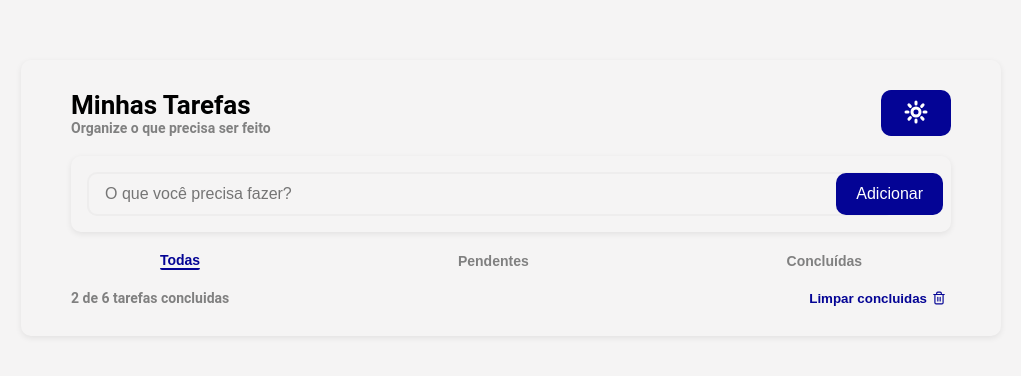
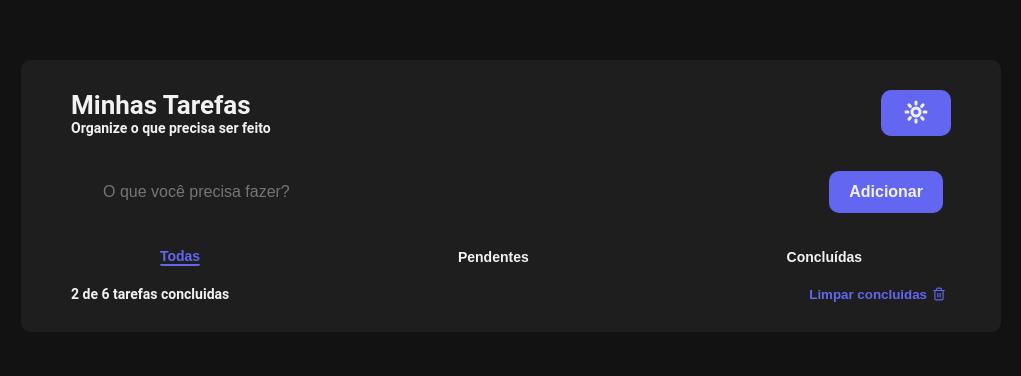
Before and after one commit to HenriqueCunha02/todo-list-react, a React (Vite) app: page / in a window 1280 px wide. Shown: the top 376 px of the page, without its empty margins (129-1150 px from the left). Built offline with nearby package versions, Linux system fonts and the light colour scheme.

Commit message:
Add dark theme

```diff
--- a/src/App.tsx
+++ b/src/App.tsx
@@ -1,5 +1,6 @@
 import { Home } from './pages/Home';
 
+import './styles/theme.css';
 import './styles/global.css';
 
 function App() {
--- a/src/components/Container/styles.module.css
+++ b/src/components/Container/styles.module.css
@@ -1,8 +1,8 @@
 .container {
   border-radius: 10px;
-  box-shadow: 0 2px 6px rgba(0, 0, 0, 0.08);
+  box-shadow: var(--box-shadow);
   max-width: 98rem;
   margin: 6rem auto;
   padding: 1rem;
-  background-color: transparent;
+  background-color: var(--card);
 }
--- a/src/components/DefaultInput/index.tsx
+++ b/src/components/DefaultInput/index.tsx
@@ -17,9 +17,9 @@ export function DefaultInput({ addTask }: DefaultInputProps) {
   return (
     <form className={styles.inputContainer} onSubmit={handleCreateNewTask}>
       <input
-        type='text'
         value={task}
         onChange={e => setTask(e.target.value)}
+        type='text'
         className={styles.defaultInput}
         placeholder='O que você precisa fazer?'
       />
--- a/src/components/DefaultInput/styles.module.css
+++ b/src/components/DefaultInput/styles.module.css
@@ -1,17 +1,18 @@
 .inputContainer {
   margin: 20px 40px;
   border-radius: 10px;
-  box-shadow: 0 2px 6px rgba(0, 0, 0, 0.08);
+  box-shadow: var(--box-shadow);
   padding: 16px;
   display: flex;
   position: relative;
 }
 
 .defaultInput {
+  color: var(--text-default);
   width: 100%;
   background-color: transparent;
   outline: none;
-  border: 2px solid rgba(128, 128, 128, 0.068);
+  border: var(--box-shadow);
   border-radius: 10px;
   font-size: 1.6rem;
   padding: 20px 120px 20px 16px;
@@ -19,8 +20,9 @@
 }
 
 .inputButton {
-  color: white;
-  background-color: rgb(4, 4, 149);
+  color: var(--text-button);
+  background-color: var(--button);
+  font-weight: bold;
   font-size: 1.6rem;
   text-decoration: none;
   border-radius: 10px;
--- a/src/components/Footer/styles.module.css
+++ b/src/components/Footer/styles.module.css
@@ -7,16 +7,17 @@
 }
 
 .footer span {
-  color: grey;
+  color: var(--text-default);
   font-weight: bold;
 }
 
 .footer button {
   font-weight: bold;
-  color: rgb(4, 4, 149);
+  color: var(--button);
   border: none;
   background-color: transparent;
   display: flex;
   align-items: center;
   justify-content: center;
+  cursor: pointer;
 }
--- a/src/components/Header/index.tsx
+++ b/src/components/Header/index.tsx
@@ -2,13 +2,17 @@ import { SunIcon } from 'lucide-react';
 import styles from './styles.module.css';
 
 export function Header() {
+  const handleToggleTheme = () => {
+    document.documentElement.classList.toggle('dark');
+  };
+
   return (
     <div className={styles.headerContent}>
       <header className={styles.header}>
         Minhas Tarefas
         <span>Organize o que precisa ser feito</span>
       </header>
-      <button className={styles.theme}>
+      <button className={styles.theme} onClick={handleToggleTheme}>
         <SunIcon strokeWidth={3} />
       </button>
     </div>
--- a/src/components/Header/styles.module.css
+++ b/src/components/Header/styles.module.css
@@ -5,6 +5,7 @@
 }
 
 .header {
+  color: var(--text-default);
   font-size: 2.6rem;
   font-weight: bold;
   display: flex;
@@ -12,13 +13,13 @@
 }
 
 .header span {
-  color: grey;
+  color: var(--text-default);
   font-size: 1.4rem;
 }
 
 .theme {
-  color: white;
-  background-color: rgb(4, 4, 149);
+  color: var(--text-button);
+  background-color: var(--button);
   text-decoration: none;
   border-radius: 10px;
   border: none;
--- a/src/components/NavFilters/styles.module.css
+++ b/src/components/NavFilters/styles.module.css
@@ -10,12 +10,12 @@
   border: none;
   font-size: 1.4rem;
   font-weight: bold;
-  color: grey;
+  color: var(--text-default);
   cursor: pointer;
 }
 
 .taskFilters button.active {
-  color: rgb(4, 4, 149);
-  border-bottom: 2px solid rgb(4, 4, 149);
+  color: var(--button);
+  border-bottom: 2px solid var(--button);
   border-radius: 2px;
 }
--- a/src/components/Taskitem/styles.module.css
+++ b/src/components/Taskitem/styles.module.css
@@ -2,16 +2,17 @@ input {
   width: 20px;
   height: 20px;
   cursor: pointer;
-  accent-color: rgb(4, 4, 149);
+  accent-color: var(--button);
   margin-right: 40px;
 }
 
 li {
+  color: var(--text-default);
   display: flex;
   align-items: center;
   padding: 16px;
   border-radius: 4px;
-  box-shadow: 0 2px 6px rgba(0, 0, 0, 0.08);
+  box-shadow: var(--box-shadow);
   list-style: none;
   margin-top: 2px;
 }
@@ -20,6 +21,7 @@ li {
   flex: 1;
   display: flex;
   justify-content: flex-end;
+  color: var(--text-default);
 }
 
 .icon :first-child {
--- a/src/pages/Home/index.tsx
+++ b/src/pages/Home/index.tsx
@@ -11,7 +11,7 @@ import { useState } from 'react';
 export function Home() {
   const [task, setTask] = useState<Task[]>([]);
 
-  function addTask(title: string) {
+  function handleCreateNewTask(title: string) {
     const newTask: Task = {
       id: Date.now(),
       title,
@@ -25,7 +25,7 @@ export function Home() {
   return (
     <Container>
       <Header />
-      <DefaultInput addTask={addTask} />
+      <DefaultInput addTask={handleCreateNewTask} />
 
       <NavFilters />
       <TaskList tasks={task} />
--- a/src/styles/global.css
+++ b/src/styles/global.css
@@ -22,5 +22,5 @@ body {
     'Helvetica Neue',
     sans-serif;
   font-size: 1.6rem;
-  background-color: rgba(209, 205, 205, 0.217);
+  background-color: var(--primary);
 }
--- /dev/null
+++ b/src/styles/theme.css
@@ -0,0 +1,19 @@
+:root {
+  --primary: #121212;
+  --card: #1e1e1e;
+
+  --text-default: #f2f2f2;
+  --text-button: #f2f2f2;
+  --button: #6366f1;
+}
+
+:root.dark {
+  --primary: #f8f9fa;
+  --card: #ffffff;
+
+  --text-default: #212529;
+  --text-button: #ffffff;
+  --button: #2563eb;
+
+  --box-shadow: 0px 2px 6px rgba(0, 0, 0, 0.08);
+}
```
